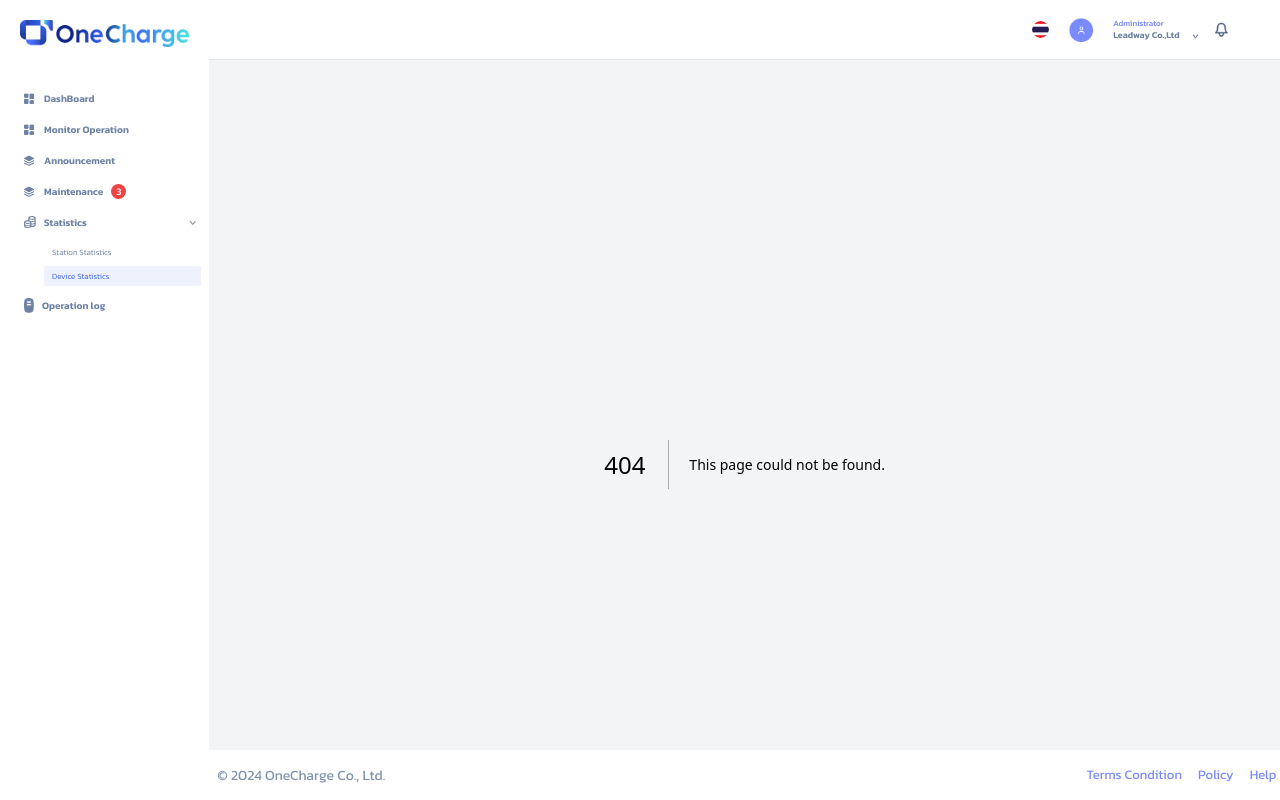
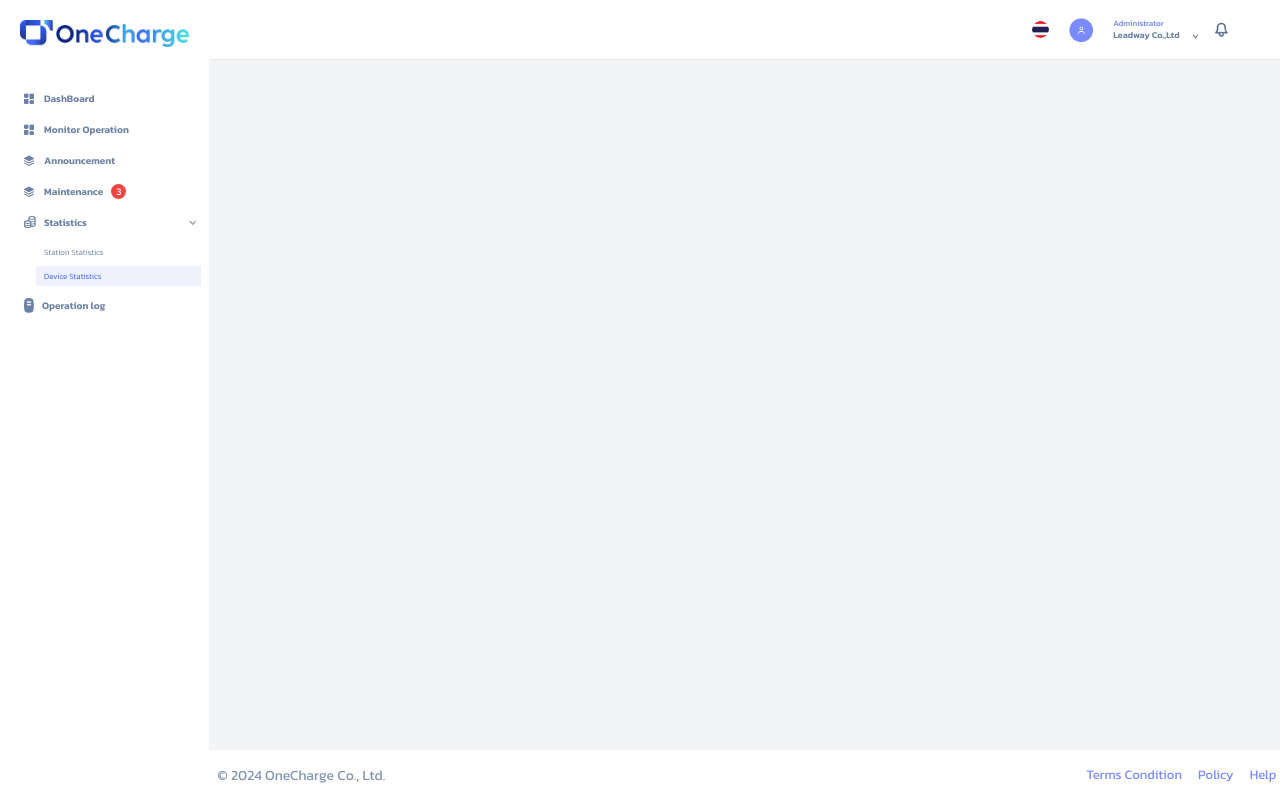
Before and after one commit to ekkasitProject/backoffice_onecharge, a Next.js app: page /device-statistics in a window 1280 px wide. Before the commit this address had no page. Built offline with nearby package versions, Linux system fonts and the light colour scheme.

Commit message:
fix:debug sidebar v3

```diff
--- a/app/components/navigation/sidebar/page.tsx
+++ b/app/components/navigation/sidebar/page.tsx
@@ -157,7 +157,7 @@
               isOpen === true ? "max-h-40" : "max-h-0"
             }`}
           >
-            <div className="w-full pl-9">
+            <div className="w-full pl-7">
               <Link href="/station-statistics">
                 <p
                   className={`text-[8px] mx-2 my-1 px-2 py-1 font-light cursor-pointer ${
--- /dev/null
+++ b/app/device-statistics/page.tsx
@@ -0,0 +1,9 @@
+import React from 'react'
+
+export default function page() {
+  return (
+    <div>
+
+    </div>
+  )
+}
--- /dev/null
+++ b/app/operation-log/page.tsx
@@ -0,0 +1,9 @@
+import React from 'react'
+
+export default function page() {
+  return (
+    <div>
+
+    </div>
+  )
+}
--- /dev/null
+++ b/app/station-statistics/page.tsx
@@ -0,0 +1,9 @@
+import React from 'react'
+
+export default function page() {
+  return (
+    <div>
+
+    </div>
+  )
+}
```
